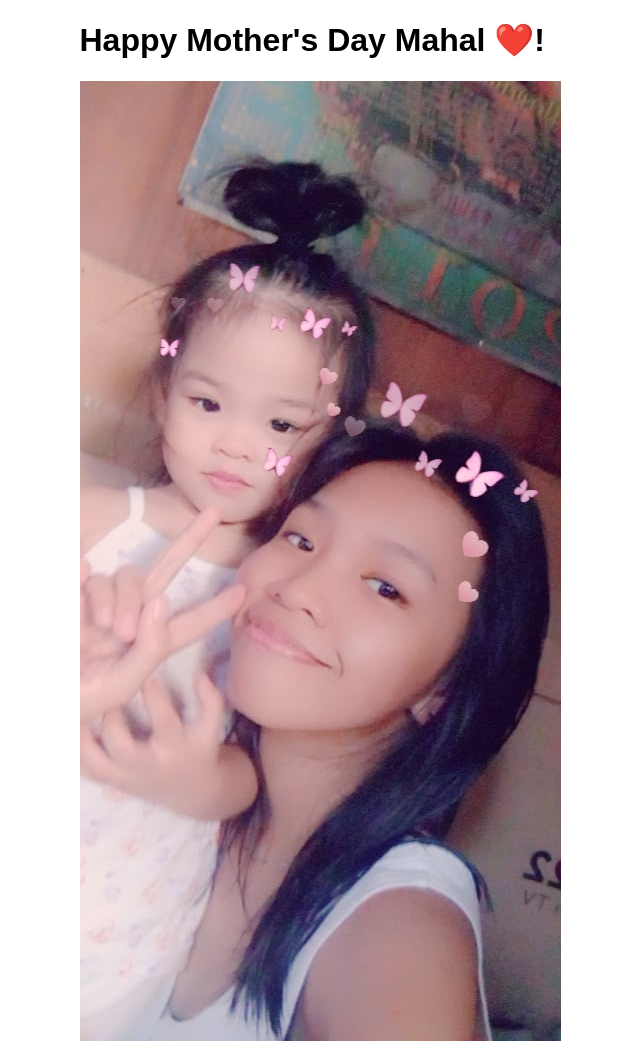
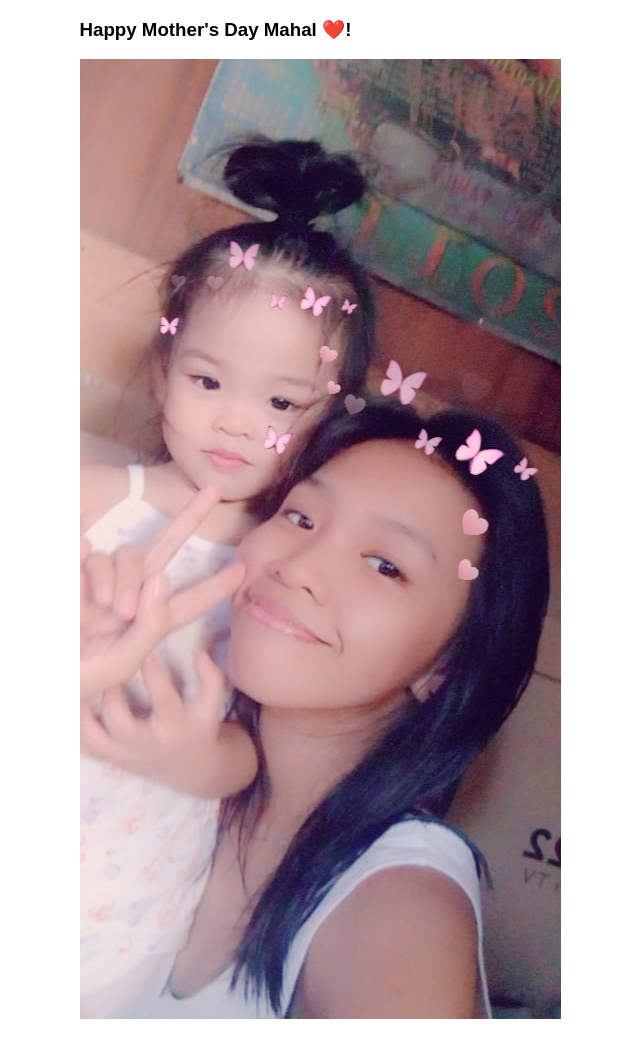
Before and after one commit to Vherniel/Vherniel.github.io, a plain HTML site: page apol.html in a window 1280 px wide. Shown: the whole page, without its empty margins (320-960 px from the left). Drawn offline with Linux system fonts and the light colour scheme.

Commit message:
Update apol.html

```diff
--- a/apol.html
+++ b/apol.html
@@ -12,7 +12,7 @@
    </style>
 </head>
 <body style="display: inline-block; margin: auto; padding-bottom: 3em;">
-   <h1>Happy Mother's Day Mahal ❤️!</h1>
+   <h3>Happy Mother's Day Mahal ❤️!</h3>
    <img src="apol.jpg" alt="❤️">
 </body>
 </html>
```
